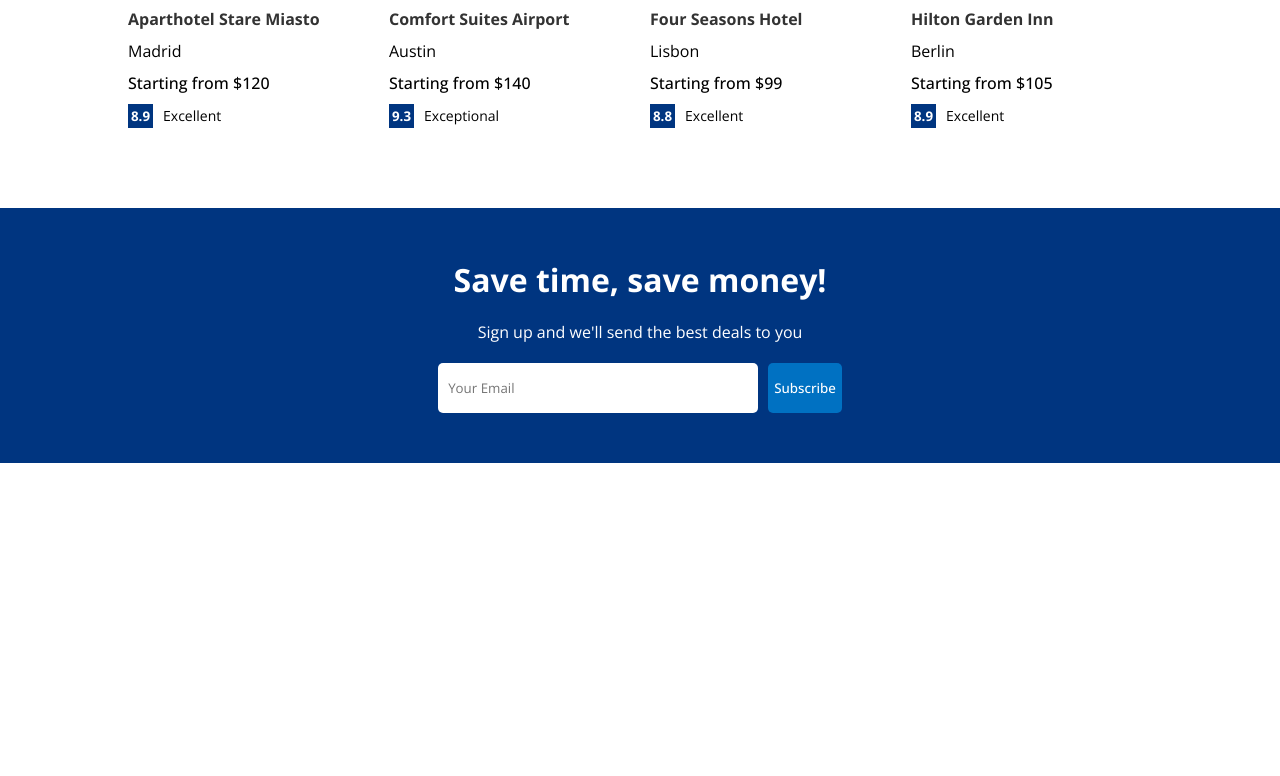
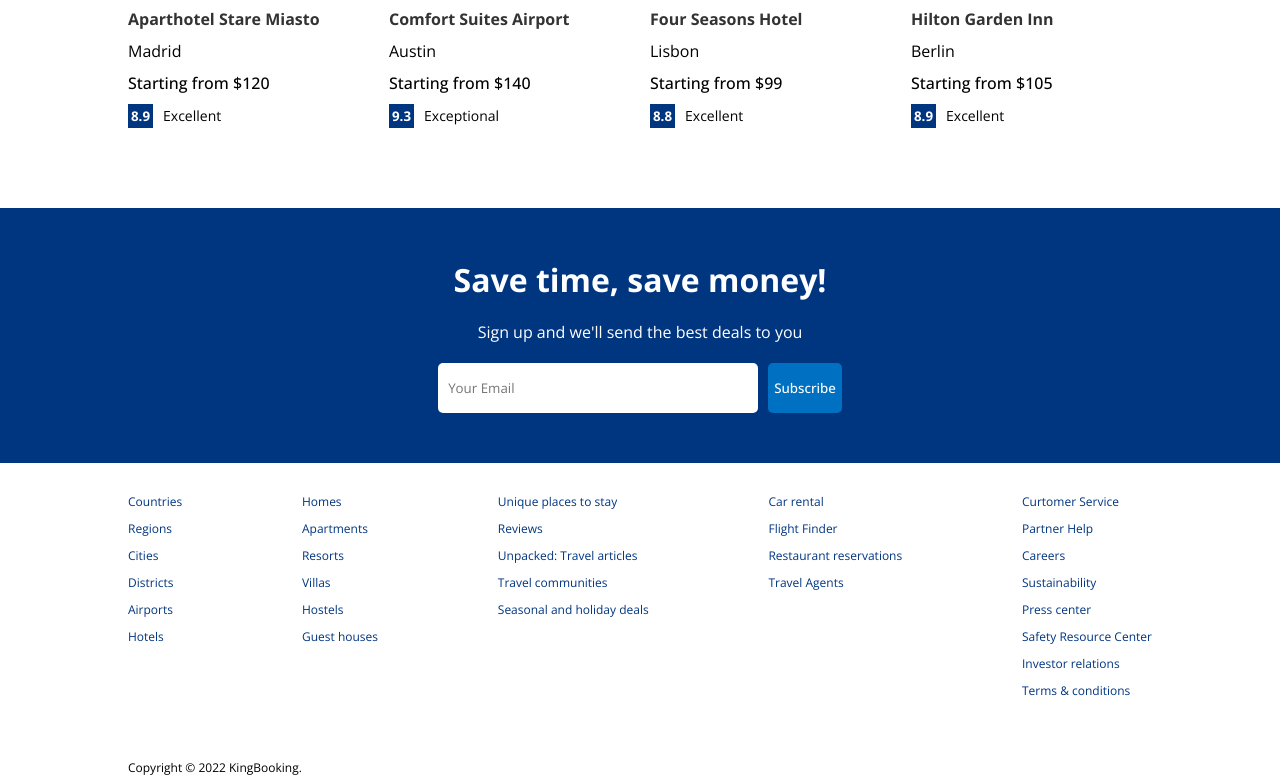
Before and after one commit to azimjonking/booking, a React (Create React App) app: page / in a window 1280 px wide. Shown: the part 1331-2107 px from the top of the page. Before the commit the page ends 1794 px from the top, so only its background shows below. Built offline with nearby package versions, Linux system fonts and the light colour scheme.

Commit message:
footer is done

```diff
--- a/src/components/featured/featured.css
+++ b/src/components/featured/featured.css
@@ -15,11 +15,13 @@
     border-radius: 10px;
     overflow: hidden;
     height: 250px;
+    flex: 1;
 }
 
 .featuredImg
 {
     width: 100%;
+    height: 100%;
     object-fit: cover;
 }
 
--- a/src/components/footer/Footer.jsx
+++ b/src/components/footer/Footer.jsx
@@ -2,9 +2,52 @@
 import "./footer.css";
 
 const Footer = () => {
-  return (
-    <div className='footer'>Footer</div>
-  )
+    return (
+        <div className='footer'>
+            <div className="fLists">
+                <ul className="fList">
+                    <li className="fListItem">Countries</li>
+                    <li className="fListItem">Regions</li>
+                    <li className="fListItem">Cities</li>
+                    <li className="fListItem">Districts</li>
+                    <li className="fListItem">Airports</li>
+                    <li className="fListItem">Hotels</li>
+                </ul>
+                <ul className="fList">
+                    <li className="fListItem">Homes </li>
+                    <li className="fListItem">Apartments </li>
+                    <li className="fListItem">Resorts </li>
+                    <li className="fListItem">Villas</li>
+                    <li className="fListItem">Hostels</li>
+                    <li className="fListItem">Guest houses</li>
+                </ul>
+                <ul className="fList">
+                    <li className="fListItem">Unique places to stay </li>
+                    <li className="fListItem">Reviews</li>
+                    <li className="fListItem">Unpacked: Travel articles </li>
+                    <li className="fListItem">Travel communities </li>
+                    <li className="fListItem">Seasonal and holiday deals </li>
+                </ul>
+                <ul className="fList">
+                    <li className="fListItem">Car rental </li>
+                    <li className="fListItem">Flight Finder</li>
+                    <li className="fListItem">Restaurant reservations </li>
+                    <li className="fListItem">Travel Agents </li>
+                </ul>
+                <ul className="fList">
+                    <li className="fListItem">Curtomer Service</li>
+                    <li className="fListItem">Partner Help</li>
+                    <li className="fListItem">Careers</li>
+                    <li className="fListItem">Sustainability</li>
+                    <li className="fListItem">Press center</li>
+                    <li className="fListItem">Safety Resource Center</li>
+                    <li className="fListItem">Investor relations</li>
+                    <li className="fListItem">Terms & conditions</li>
+                </ul>
+            </div>
+            <div className="fText">Copyright © 2022 KingBooking.</div>
+        </div>
+    )
 }
 
 export default Footer;
--- a/src/components/footer/footer.css
+++ b/src/components/footer/footer.css
@@ -0,0 +1,27 @@
+.footer
+{
+    width: 100%;
+    max-width: 1024px;
+    font-size: 12px;
+}
+
+.fLists
+{
+    width: 100%;
+    display: flex;
+    justify-content: space-between;
+    margin-bottom: 50px;
+}
+
+.fList
+{
+    list-style: none;
+    padding: 0;
+}
+
+.fListItem
+{
+    margin-bottom: 10px;
+    color: #003580;
+    cursor: pointer;
+}
--- a/src/components/propertyList/propertyList.css
+++ b/src/components/propertyList/propertyList.css
@@ -25,6 +25,7 @@
 .pListTitles>h1
 {
     font-size: 18px;
+    color: #444;
 }
 
 .pListTitles>h2
--- a/src/pages/home/Home.jsx
+++ b/src/pages/home/Home.jsx
@@ -1,6 +1,7 @@
 import React from 'react';
 import Featured from '../../components/featured/Featured';
 import FeaturedProperties from '../../components/featuredProperties/FeaturedProperties';
+import Footer from '../../components/footer/Footer';
 import Header from '../../components/header/Header';
 import MailList from '../../components/mailList/MailList';
 import Navbar from '../../components/navbar/Navbar';
@@ -19,6 +20,7 @@
         <h1 className="homeTitle">Homes guests love</h1>
         <FeaturedProperties />
         <MailList />
+        <Footer />
       </div>
     </div>
   )
--- a/src/pages/list/List.jsx
+++ b/src/pages/list/List.jsx
@@ -1,4 +1,5 @@
 import React from 'react';
+import "./list.css";
 import Navbar from "../../components/navbar/Navbar";
 import Header from "../../components/header/Header";
 
```
Also changed, not shown: src/pages/list/list.css (added).
